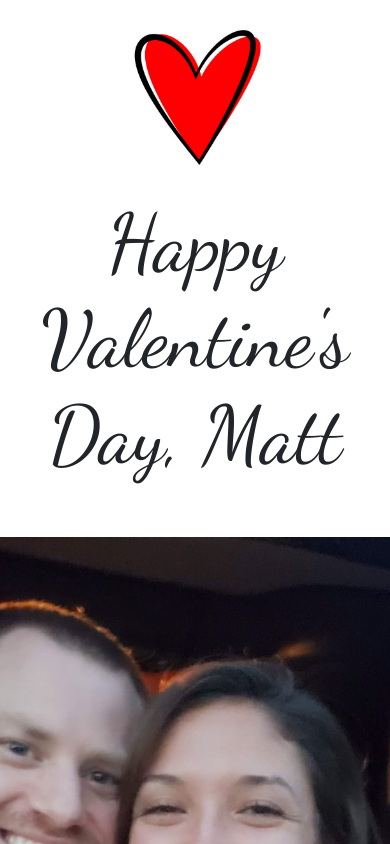
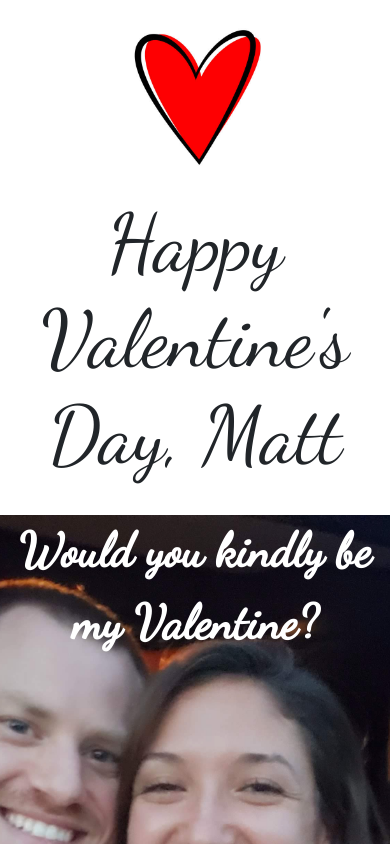
Before and after one commit to multitalented/valentines-day, a plain HTML site: page index.html in a window 390 px wide. Shown: the top 844 px of the page. Drawn offline with nearby package versions, Linux system fonts and the light colour scheme; a web font is replaced by a local one.

Commit message:
Add files via upload
Fixing formatting issues for mobile

```diff
--- a/css/styles.css
+++ b/css/styles.css
@@ -146,11 +146,12 @@ FBE5E5
 
   .right-side h1 {
     all: revert;
-    padding-top: 300px;
+    /* padding-top: 300px; */
     color: white;
     font-family: 'Dancing Script', cursive;
-    font-size: 5rem;
-    padding-right: 100px;
+    font-size: 3rem;
+    width: 100%;
+    text-align: center;
   }
 
   .right-side {
```
